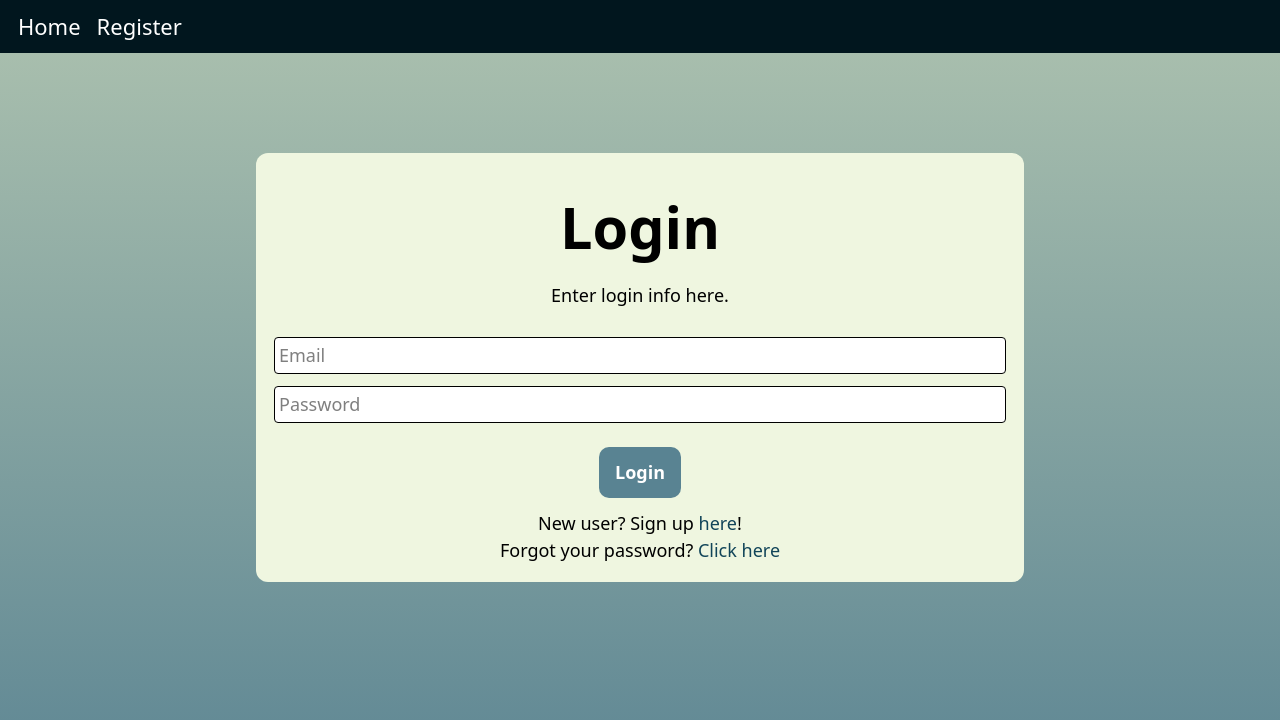
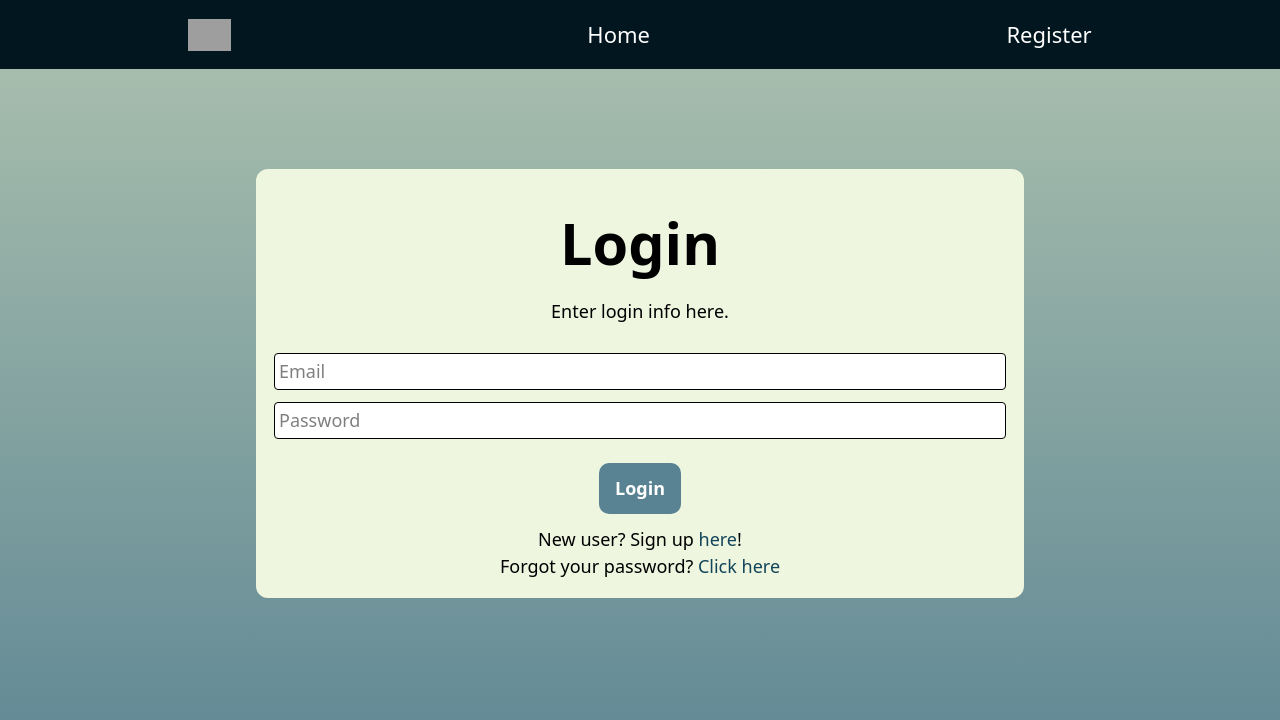
Before and after one commit to lbrown169/Codennect, a React (Vite) app in the folder frontend/: page / in a window 1280 px wide. Shown: the top 720 px of the page. Built offline with nearby package versions, Linux system fonts and the light colour scheme; grey boxes are pictures that could not be loaded.

Commit message:
Added Logo

```diff
--- a/frontend/src/components/HeaderBar.tsx
+++ b/frontend/src/components/HeaderBar.tsx
@@ -1,10 +1,7 @@
-function HeaderBar()
-{
-    const goHome = (_event: React.MouseEvent) =>
-    {
+function HeaderBar() {
+    const goHome = (_event: React.MouseEvent) => {
         var _ud = localStorage.getItem('user_data');
-        if(_ud == null) //redirect if user not found
-        {
+        if (_ud == null) {
             window.location.href = '/';
             return;
         }
@@ -12,32 +9,36 @@ function HeaderBar()
         return;
     };
 
-    const doLogout = (event:any) =>
-    {
+    const doLogout = (event: any) => {
         event.preventDefault();
         localStorage.removeItem("user_data");
         window.location.href = '/';
     };
 
     var _ud = localStorage.getItem('user_data');
-    if(_ud == null) //default header bar
-    {
-        return(
-            <div id="headerBar" className="navBar">
+    if (_ud == null) {
+        return (
+            <div id="headerBar" className="navBar flex items-center space-x-4">
+                <a href="#" onClick={goHome}>
+                    <img src="/logo.png" alt="Logo" className="h-8" />
+                </a>
                 <a href="#" onClick={goHome}>Home</a>
                 <a href="/register">Register</a>
             </div>
         );
     }
 
-    //logged in header
-    return(
-        <div id="headerBar" className="navBar space-x-4">
+    return (
+        <div id="headerBar" className="navBar flex items-center space-x-4">
+            <a href="#" onClick={goHome}>
+                <img src="/logo.png" alt="Logo" className="h-8" />
+            </a>
             <a href="#" onClick={goHome}>Home</a>
             <a href="/userprofile">Profile</a>
             <a href="/browse">Browse Projects</a>
             <a href="#" className="float-right inset-y-[-8px]" onClick={doLogout}>Log Out</a>
         </div>
     );
-};
+}
+
 export default HeaderBar;
```
